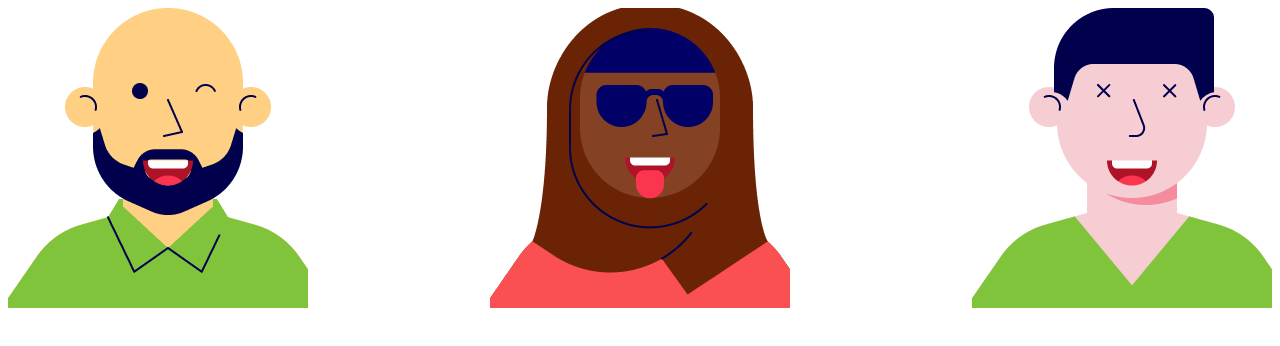
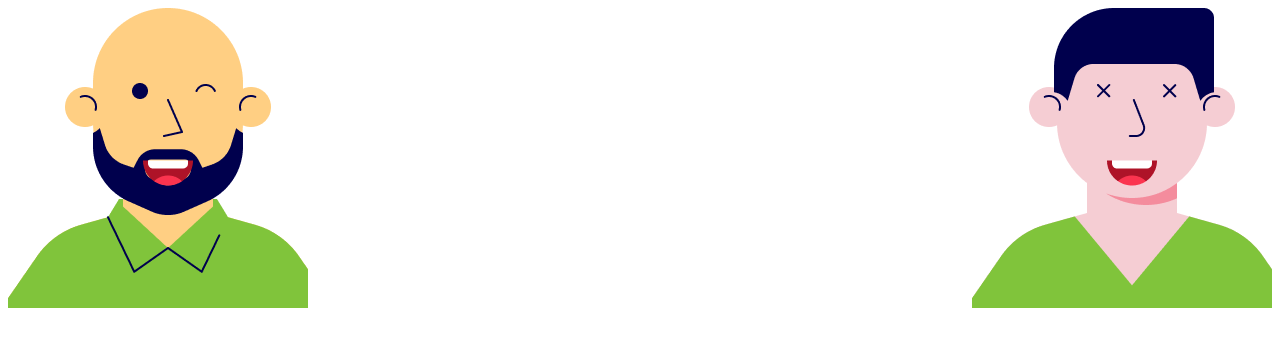
Before and after one commit to Ilya20044/test-6, a plain HTML site: page index.html in a window 1280 px wide. Drawn offline with Linux system fonts and the light colour scheme; files whose address does not match are found by name.

Commit message:
delite icon2

```diff
--- a/index.html
+++ b/index.html
@@ -17,14 +17,14 @@
         <div class="icon__nose"><img src="../hw6ilya/images/icon1/pointy.png" alt="hoody" ></div>
         <div class="icon__eyes"><img src="../hw6ilya/images/icon1/wink.png" alt="hoody" ></div>
     </div>
-    <div class="icon2">
+    <!-- <div class="icon2">
         <div class="icon__black"><img src="../hw6ilya/images/icon2/black.png" alt="hoody" ></div>
         <div class="icon__tert"><img src="../hw6ilya/images/icon2/turtleneck.png" alt="hoody" ></div>
         <div class="icon__default"><img src="../hw6ilya/images/icon2/default.png" alt="hoody" ></div>
         <div class="icon_glasses"><img src="../hw6ilya/images/icon2/glasses-02.png" alt="hoody" ></div>
         <div class="icon__hijab"><img src="../hw6ilya/images/icon2/hijab.png" alt="hoody" ></div>
         <div class="icon__tonge"><img src="../hw6ilya/images/icon2/tonge.png" alt="hoody" ></div>
-    </div>
+    </div> -->
     <div class="icon3">
         <div class="icon__body"><img src="../hw6ilya/images/icon3/body.png" alt="hoody" ></div>
         <div class="icon__tert"><img src="../hw6ilya/images/icon3/t-shirt.png" alt="hoody" ></div>
```
